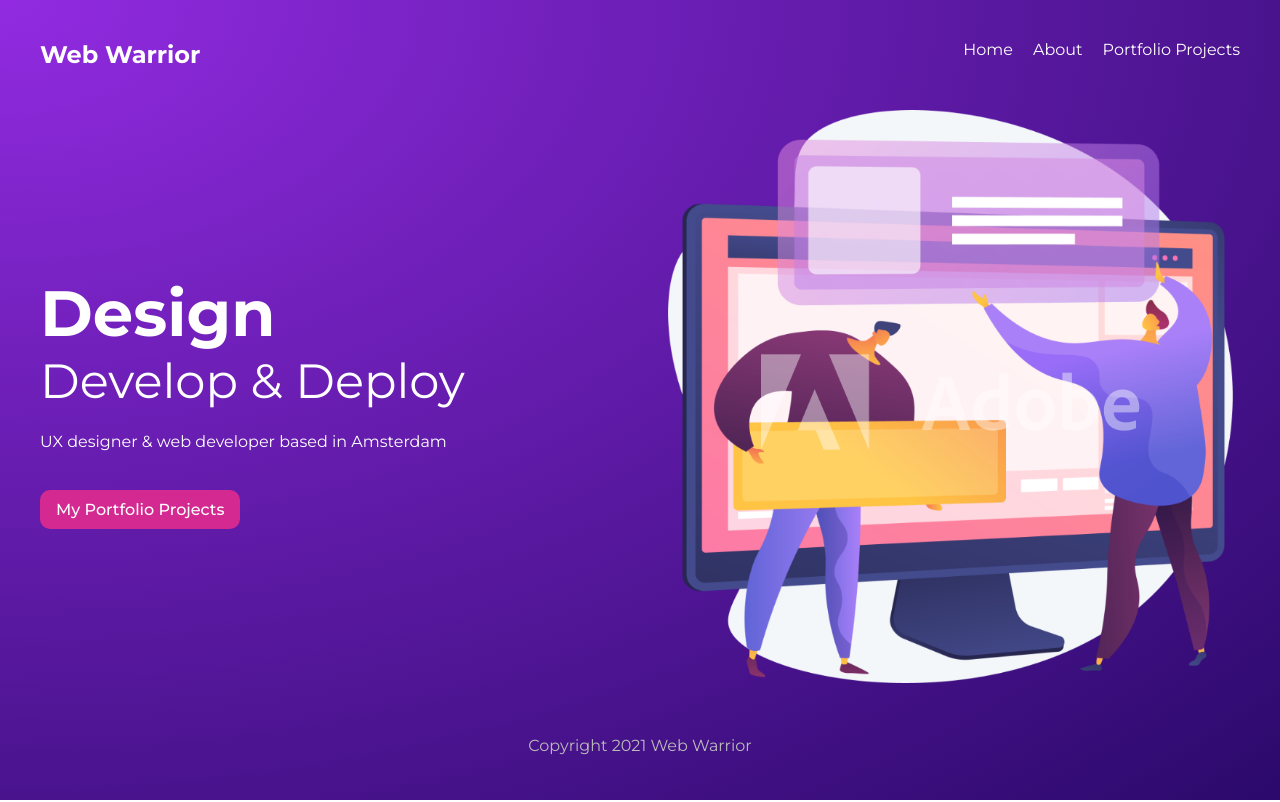
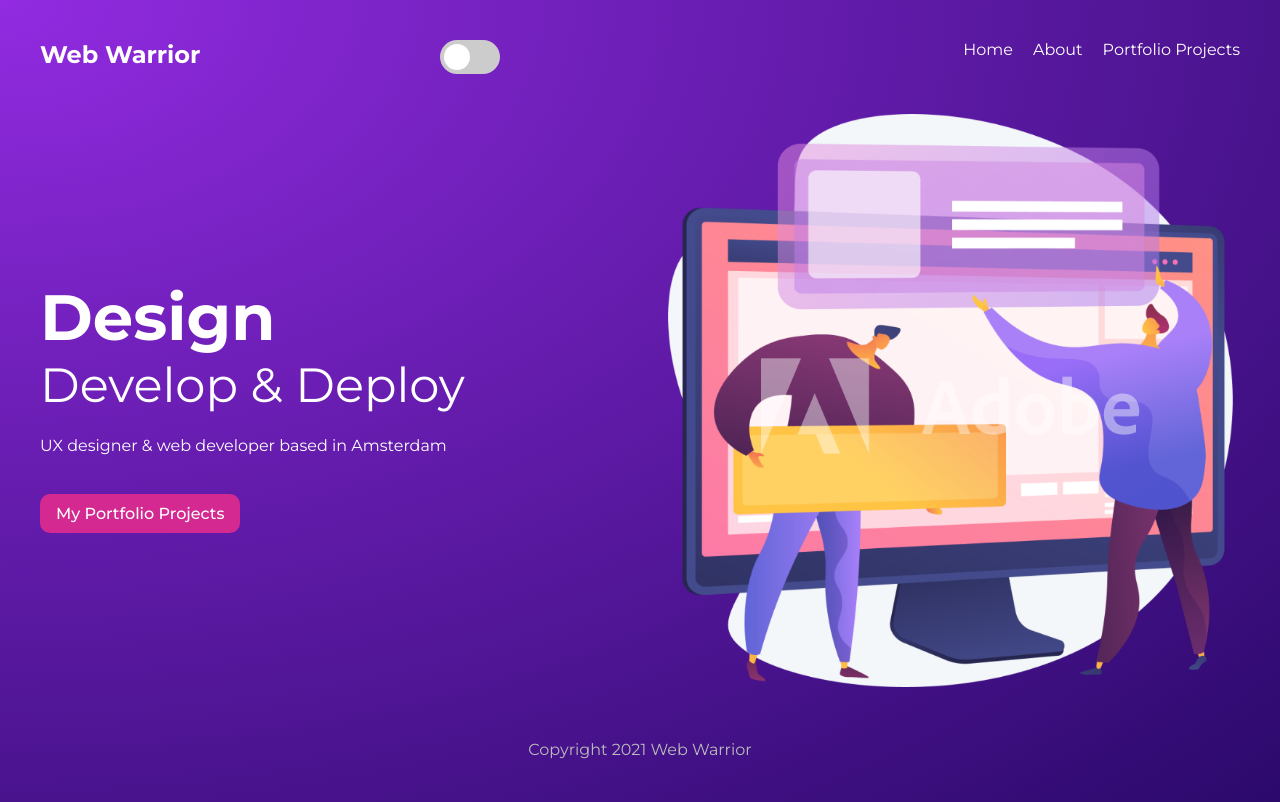
Before and after one commit to GoncharIgor/gatsby-portfolio, a Gatsby site: page / in a window 1280 px wide. Built offline with nearby package versions, Linux system fonts and the light colour scheme; Gatsby itself is replaced by a stand-in of ours.

Commit message:
global state added

```diff
--- a/gatsby-browser.js
+++ b/gatsby-browser.js
@@ -2,22 +2,28 @@
 // 1) respond to Gatsby-specific events within the browser,
 // 2) wrap your page components in additional global components
 
+import React from "react"
+import { ThemeProvider } from "./src/context/ThemeContext"
+
+export const wrapRootElement = ({ element }) => (
+  <ThemeProvider>{element}</ThemeProvider>
+);
+
+/*
 // 1) Logs when the client route changes:
 exports.onRouteUpdate = ({ location, prevLocation }) => {
-  console.log("new pathname", location.pathname)
-  console.log("old pathname", prevLocation ? prevLocation.pathname : null)
+  console.log("[from gatsby-browser.js] new pathname:", location.pathname)
+  // console.log("old pathname", prevLocation ? prevLocation.pathname : null)
 }
 
-/*
 2) Wraps every page in a component:
-so you can either add manually <Layout> component inside each of the pages or do it only once here
+e.g/: you can either add manually <Layout> component inside each of the pages or do it only once here
 
 exports.wrapPageElement = ({ element, props }) => {
   return <Layout {...props}>{element}</Layout>
 }
 */
 
-
 // Note: The APIs "wrapPageElement" and "wrapRootElement" exist in both the browser and Server-Side Rendering (SSR) APIs.
 // You generally should implement the same components in both "gatsby-ssr.js" and "gatsby-browser.js"
 // so that pages generated through SSR are the same after being hydrated in the browser.
--- a/package.json
+++ b/package.json
@@ -23,6 +23,7 @@
     "gatsby-transformer-sharp": "^3.5.0",
     "react": "^17.0.1",
     "react-dom": "^17.0.1",
+    "react-helmet": "^6.1.0",
     "sass": "^1.32.13"
   },
   "devDependencies": {
--- a/src/components/NavBar.js
+++ b/src/components/NavBar.js
@@ -1,5 +1,8 @@
-import React from "react"
+import React, {useContext} from "react"
 import { graphql, Link, useStaticQuery } from "gatsby"
+
+import ThemeContext from "../context/ThemeContext"
+import * as styles from "../styles/nav-bar.module.scss"
 
 // useStaticQuery - a hook to make queries inside components
 
@@ -18,11 +21,23 @@ export default function NavBar() {
       }
   `)
 
-  const {title} = data.site.siteMetadata;
+  const { title } = data.site.siteMetadata
 
   return (
     <nav>
       <h1>{title}</h1>
+
+      <ThemeContext.Consumer>
+        {(themeContextStore) => (
+          <div className={themeContextStore.dark ? "dark" : "light"}>
+            <label className={styles.switcher}>
+              <input type="checkbox" checked={themeContextStore.dark} onClick={themeContextStore.toggleDark}/>
+              <span className={`${styles.slider} ${styles.round}`}/>
+            </label>
+          </div>
+        )}
+      </ThemeContext.Consumer>
+
       <div className="links">
         <Link to="/">Home</Link>
         <Link to="/about">About</Link>
--- /dev/null
+++ b/src/context/ThemeContext.js
@@ -0,0 +1,57 @@
+import React, { createContext } from "react";
+
+const defaultState = {
+  dark: false,
+  toggleDark: () => {
+  }
+}
+
+const ThemeContext = createContext(defaultState);
+
+// Getting dark mode information from OS!
+// You need macOS Mojave + Safari Technology Preview Release 68 to test this currently.
+const supportsDarkMode = () =>
+  window.matchMedia("(prefers-color-scheme: dark)").matches === true;
+
+class ThemeProvider extends React.Component {
+  state = {
+    dark: false
+  }
+
+  toggleDark = () => {
+    let dark = !this.state.dark
+    localStorage.setItem("dark", JSON.stringify(dark))
+    this.setState({ dark })
+  }
+
+  componentDidMount() {
+    // Getting dark mode value from localStorage!
+    const lsDark = JSON.parse(localStorage.getItem("dark"))
+
+    if (lsDark) {
+      this.setState({ dark: lsDark })
+    } else if (supportsDarkMode()) {
+      this.setState({ dark: true })
+    }
+  }
+
+  render() {
+    const { children } = this.props
+    const { dark } = this.state
+
+    return (
+      <ThemeContext.Provider
+        value={{
+          dark,
+          toggleDark: this.toggleDark
+        }}
+      >
+        {children}
+      </ThemeContext.Provider>
+    )
+  }
+}
+
+export default ThemeContext;
+
+export { ThemeProvider };
--- a/src/pages/index.js
+++ b/src/pages/index.js
@@ -4,6 +4,7 @@ import Img from "gatsby-image"
 
 import Layout from "../components/Layout"
 import * as styles from "../styles/home.module.scss"
+import { Helmet } from "react-helmet"
 
 export default function Home(props) {
   // Only 1 graphQL query may be in the page. So this one is commented out, so BannerImage query could work
@@ -11,6 +12,9 @@ export default function Home(props) {
 
   return (
     <Layout>
+      <Helmet>
+        <title>Portfolio Home</title>
+      </Helmet>
       <section className={styles.header}>
         <div>
           <h2>Design</h2>
--- a/src/pages/projects/index.js
+++ b/src/pages/projects/index.js
@@ -1,6 +1,9 @@
 import React from "react"
 import Img from "gatsby-image"
 import { graphql, Link } from "gatsby"
+// The <Link> component drives preloading - it is used to prefetch page resources so that the resources are available by the time the user navigates to the page.
+// Gatsby observes when a <Link> component enters the user viewport and then starts a low-priority request for the linked page’s resources
+// hovering the link -> onMouseOver event is triggered, gatsby upgrades the fetches to high-priority
 
 import Layout from "../../components/Layout"
 import * as styles from "../../styles/projects.module.scss"
--- a/src/styles/global.css
+++ b/src/styles/global.css
@@ -40,7 +40,7 @@ p {
 
 nav {
     display: grid;
-    grid-template-columns: 1fr 1fr;
+    grid-template-columns: 1fr 1fr 1fr;
     margin: 40px auto;
 }
 
--- /dev/null
+++ b/src/styles/nav-bar.module.scss
@@ -0,0 +1,59 @@
+.switcher {
+  position: relative;
+  display: inline-block;
+  width: 60px;
+  height: 34px;
+
+  input {
+    opacity: 0;
+    width: 0;
+    height: 0;
+  }
+
+  .slider {
+    position: absolute;
+    cursor: pointer;
+    top: 0;
+    left: 0;
+    right: 0;
+    bottom: 0;
+    background-color: #ccc;
+    -webkit-transition: .4s;
+    transition: .4s;
+
+    &:before {
+      position: absolute;
+      content: "";
+      height: 26px;
+      width: 26px;
+      left: 4px;
+      bottom: 4px;
+      background-color: white;
+      -webkit-transition: .4s;
+      transition: .4s;
+    }
+  }
+
+  input:checked + .slider {
+    background-color: #2196F3;
+  }
+
+  input:focus + .slider {
+    box-shadow: 0 0 1px #2196F3;
+  }
+
+  input:checked + .slider:before {
+    -webkit-transform: translateX(26px);
+    -ms-transform: translateX(26px);
+    transform: translateX(26px);
+  }
+
+  /* Rounded sliders */
+  .slider.round {
+    border-radius: 34px;
+  }
+
+  .slider.round:before {
+    border-radius: 50%;
+  }
+}
```
Also changed, not shown: 1 other file.
